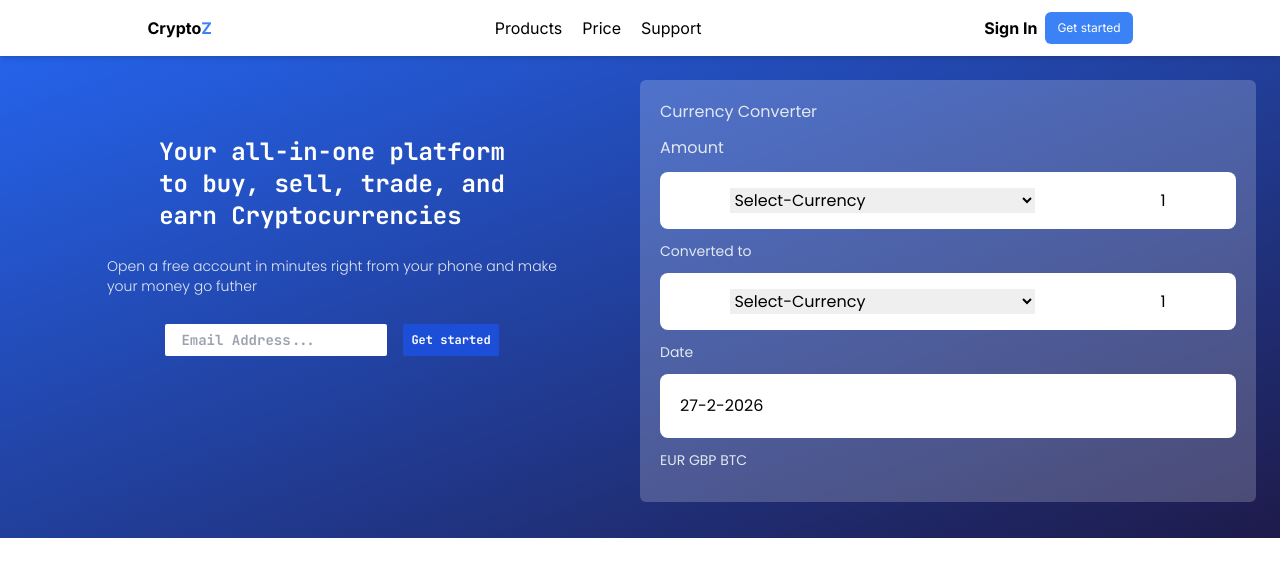
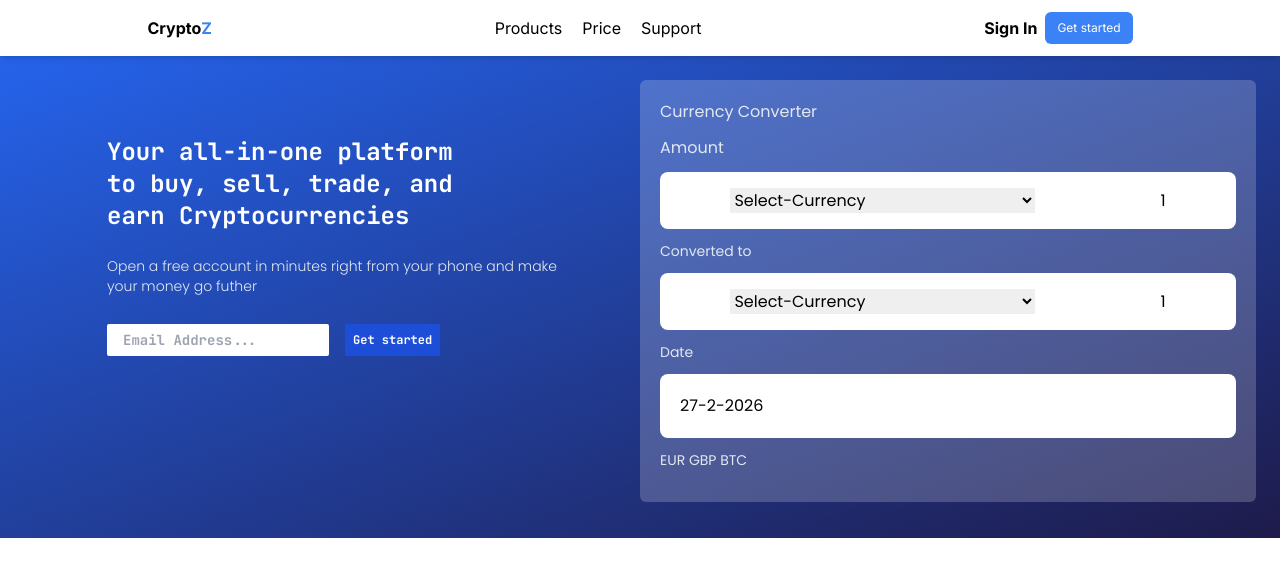
Before and after one commit to Juztice2/CRYPTO-LANDING-PAGE, a website: page index.html in a window 1280 px wide. Shown: the top 575 px of the page. Drawn offline with nearby package versions, Linux system fonts and the light colour scheme.

Commit message:
editing the first section

```diff
--- a/index.html
+++ b/index.html
@@ -47,8 +47,8 @@ display=swap" rel="stylesheet">
  <!--Main-Section-->
  <main>
 <!--Section1-->
-<section class="reveal opacity-0 translate-y-16 transition-all duration-700 ease-out h-auto pb-9 top-10 bg-gradient-to-br from-blue-600 to-indigo-950 justify-center grid overflow-hidden  pl-6 pr-6 lg:grid-cols-2 ">
-  <div class=" font-mono font-semibold pt-20 justify-items-center ">
+<section class="reveal opacity-0 translate-y-16 transition-all duration-700 ease-out h-auto pb-9 top-10 bg-gradient-to-br from-blue-600 to-indigo-950 justify-items-center grid overflow-hidden  pl-6 pr-6 lg:grid-cols-2 ">
+  <div class=" font-mono font-semibold pt-20 justify-self-center ">
     <h1 class="text-2xl text-white">Your all-in-one platform <br> to buy, sell, trade, and <br> earn Cryptocurrencies</h1>
     <p class="text-xs font-poppins font-extralight mt-6 text-slate-200 flex-wrap-reverse lg:text-sm">Open a free account in minutes right from your phone and make<br> your money go futher</p>
     <div class="mt-7 grid gap-4 lg:flex">
```
